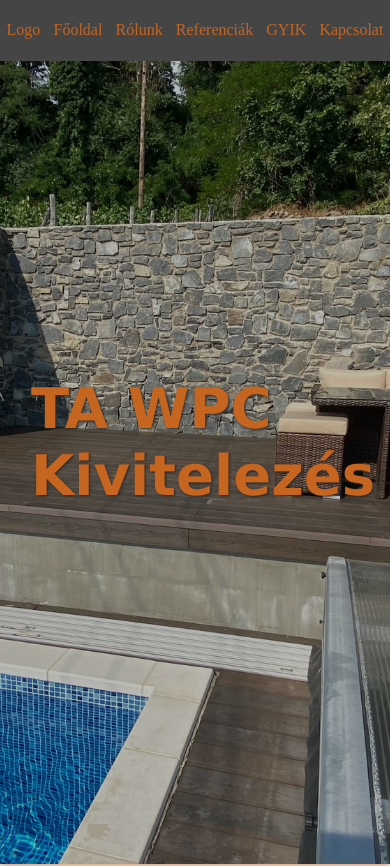
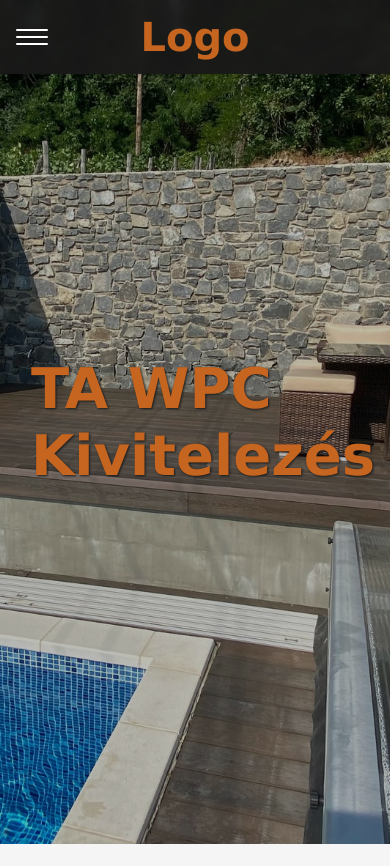
Before and after one commit to nSharifA/ta-wpc, a plain HTML site: page index.html in a window 390 px wide. Shown: the top 866 px of the page. Drawn offline with Linux system fonts and the light colour scheme.

Commit message:
responsive navbar

```diff
--- a/css/styles.css
+++ b/css/styles.css
@@ -15,7 +15,8 @@
     --clr-text: rgb(50, 50, 50);
     --clr-primary: rgb(197, 101, 32);
     --clr-accent: rgb(142, 31, 31);
-    --clr-menu-bg: rgb(69, 69, 69);
+    --clr-menu-bg-80pct: rgba(25, 25, 25, 0.7);
+    --clr-menu-bg: rgba(25, 25, 25, 0.7);
 
     --ff-title: Verdana, 'Segoe UI';
     --ff-serif: "Crimson Text", serif;
@@ -27,8 +28,6 @@
     --font-size-l: 1.5rem;
     --font-size-xl: 2.5rem;
     --font-size-xxl: 3.5rem;
-
-    --nav-bar-height: 2.5rem;
 }
 
 img {
@@ -52,6 +51,10 @@ h3 {
     line-height: 1.2;
 }
 
+a {
+    font-family: var(--ff-title);
+}
+
 h1 {
     font-size: var(--font-size-xxl);
 }
@@ -66,7 +69,9 @@ h3 {
     margin-bottom: 1rem;
 }
 
-h4, p, dl {
+h4,
+p,
+dl {
     font-size: var(--font-size-m);
 }
 
@@ -81,26 +86,43 @@ dt {
 
 /* Navigation bar */
 
-body > header {
+body>header::before,
+nav:before {
+    content: '';
+    position: absolute;
+    left: 0;
+    top: 0;
+    height: 100%;
+    width: 100%;
+    z-index: -1;
+    backdrop-filter: blur(5px);
+    background-color: var(--clr-menu-bg);
+}
+
+body>header {
     background-color: var(--clr-menu-bg);
     position: sticky;
     top: 0;
     z-index: 2;
-    margin-top: 10px;
-    box-shadow: 0px 4px 2px var(--clr-menu-bg);
-
+    position: fixed;
+    width: 100%;
 }
 
-body > header:before {
+#header-logo {
+    margin: 0.8rem;
+    text-align: center;
+}
+
+/* body>header:before {
     top: -10px;
 }
 
-body > main:before {
+body>main:before {
     top: -10px;
 }
 
-body > header::before,
-body > main::before {
+body>header::before,
+body>main::before {
     content: '';
     position: absolute;
     left: 0;
@@ -108,25 +130,99 @@ body > main::before {
     width: 100%;
     background-color: var(--clr-menu-bg);
     z-index: 1;
-}
+} */
 
 main {
     position: relative;
-    margin-top: 10px;
+}
+
+nav {
+    transform: scale(1, 0);
+    transition: transform 400ms ease-in-out;
+    transform-origin: 0 0;
+    position: absolute;
+    text-align: left;
+    top: 100%;
+    left: 0;
+    width: 100%;
+    z-index: 999;
+    background-color: var(--clr-menu-bg);
+}
+
+nav a:hover {
+    /* color: black; */
+}
+
+#nav-toggle {
+    display: none;
+}
+
+#nav-toggle-label {
+    position: absolute;
+    top: 0;
+    left: 0;
+    margin-left: 1rem;
+    height: 100%;
+    display: flex;
+    align-items: center;
+}
+
+#nav-toggle-label span,
+#nav-toggle-label span::before,
+#nav-toggle-label span::after {
+    display: block;
+    background: white;
+    height: 2px;
+    width: 2rem;
+    border-radius: 2px;
+    position: relative;
+}
+
+#nav-toggle-label span::before,
+#nav-toggle-label span::after {
+    content: "";
+    position: absolute;
+}
+
+#nav-toggle-label span::before {
+    top: 7px;
+}
+
+#nav-toggle-label span::after {
+    top: -7px;
+}
+
+#nav-toggle:checked~nav {
+    transform: scale(1, 1);
+}
+
+#nav-toggle:checked~nav a{
+    opacity: 1;
+    transition-delay: 250ms;
+    transition-duration: 50ms;
 }
 
 nav ul {
-    height: var(--nav-bar-height);
     list-style: none;
     display: flex;
+    flex-direction: column;
     justify-content: space-around;
-    align-items: center;
+    align-items: flex-start;
+}
+
+nav li {
+    margin-left: 1.25rem;
+    margin-bottom: 1.25rem;
 }
 
 nav a {
     display: inline-block;
     color: var(--clr-primary);
     text-decoration: none;
+    font-size: var(--font-size-m);
+    opacity: 0;
+    transition: opacity ease-in-out;
+    transition-duration: 250ms;
 }
 
 nav a:hover,
@@ -139,7 +235,7 @@ nav a:focus {
 
 #main-page {
     background-color: rgb(188, 188, 188);
-    height: calc(100vh - var(--nav-bar-height));
+    height: 100vh;
     display: flex;
     justify-content: center;
     align-items: center;
@@ -149,22 +245,21 @@ nav a:focus {
     background-repeat: no-repeat;
     background-attachment: fixed;
     background-blend-mode: multiply;
-    box-shadow: 0px 0px 8px var(--clr-primary);
+    /* box-shadow: 0px 0px 8px var(--clr-primary); */
 }
 
 #main-page>h1 {
     color: var(--clr-primary);
     padding-left: 1rem;
     position: relative;
-    bottom: calc(var(--nav-bar-height) / 2);
-    filter: drop-shadow(1px 1px 1px rgb(37, 37, 37));
+    filter: drop-shadow(1px 1px 1px rgb(25, 25, 25));
 }
 
 main {
     background-color: rgb(245, 245, 245);
 }
 
-main > section:not(:last-of-type) {
+main>section:not(:last-of-type) {
     margin-bottom: 7.5rem;
 }
 
@@ -189,7 +284,7 @@ dl {
     box-shadow: 0px 0px 8px var(--clr-primary);
 }
 
-:is(.about__me, .about__us) > p {
+:is(.about__me, .about__us)>p {
     padding: 1ch;
 }
 
@@ -205,3 +300,39 @@ dl {
 #social-media {
     background-color: inherit;
 }
+
+@media screen and (min-width: 750px) {
+    #nav-toggle-label {
+        display: none;
+    }
+    body> header {
+        display: grid;
+        grid-template-columns: 1fr auto minmax(600px, 3fr) 1fr;
+    }
+    #header-logo {
+        grid-column: 2 / 3;
+    }
+    nav:before {
+        content: unset;
+    }
+    nav {
+        all: unset;
+        grid-column: 3 / 4;
+        display: flex;
+        justify-content: flex-end;
+        align-items: center;
+    }
+    nav li {
+        margin-bottom: 0;
+    }
+
+    nav ul {
+        flex-direction: row;
+        justify-content: flex-end;
+        align-items: center;
+    }
+
+    nav a {
+        opacity: 1;
+    }
+}
--- a/index.html
+++ b/index.html
@@ -27,11 +27,10 @@
 
 <body>
   <header>
+    <h2 id="header-logo">Logo</h2>
+    <input type="checkbox" name="nav-toggle" id="nav-toggle">
     <nav>
       <ul>
-        <li>
-          <a href="#" id="nav-logo">Logo</a>
-        </li>
         <li>
           <a href="#">Főoldal</a>
         </li>
@@ -49,6 +48,9 @@
         </li>
       </ul>
     </nav>
+    <label for="nav-toggle" id="nav-toggle-label">
+      <span></span>
+    </label>
   </header>
   <main>
     <section id="main-page">
```
